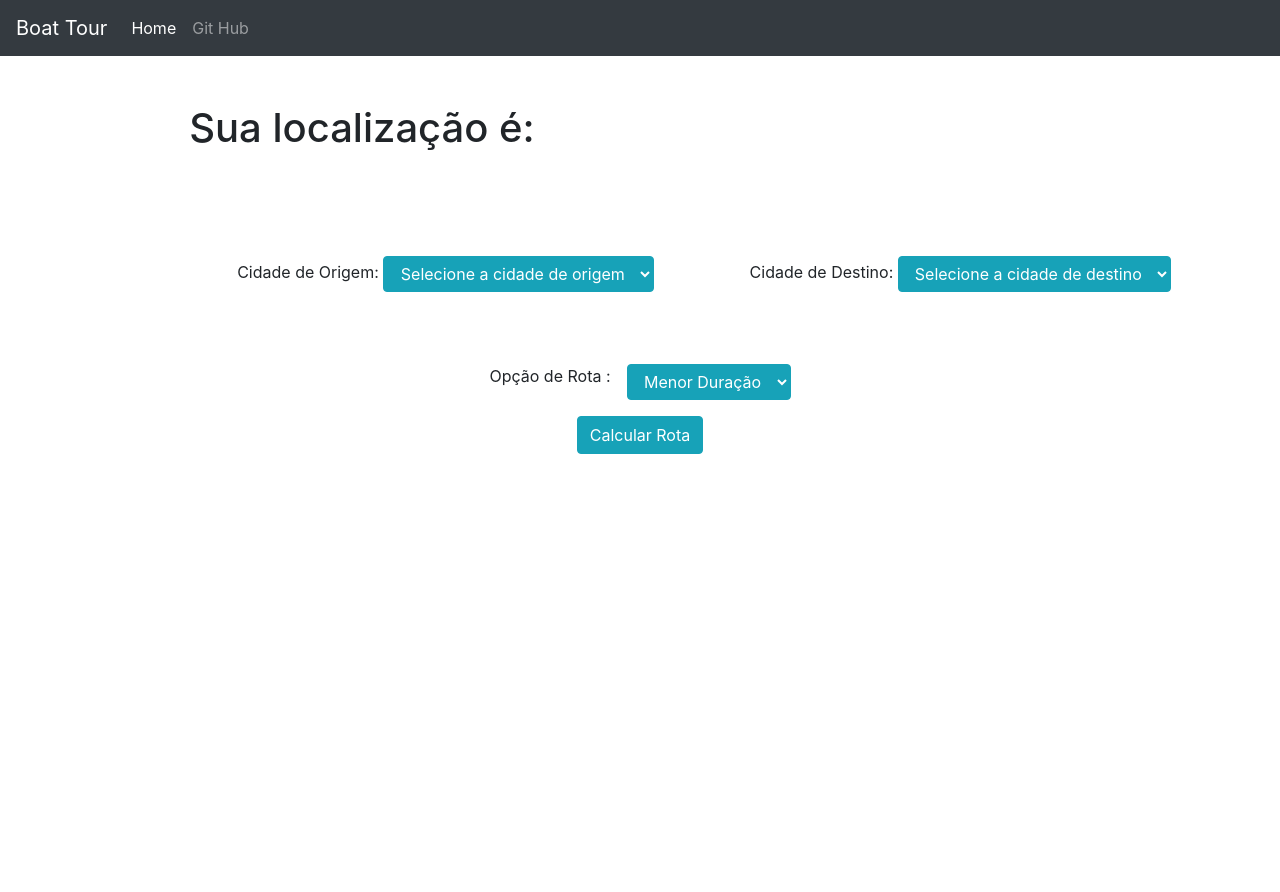
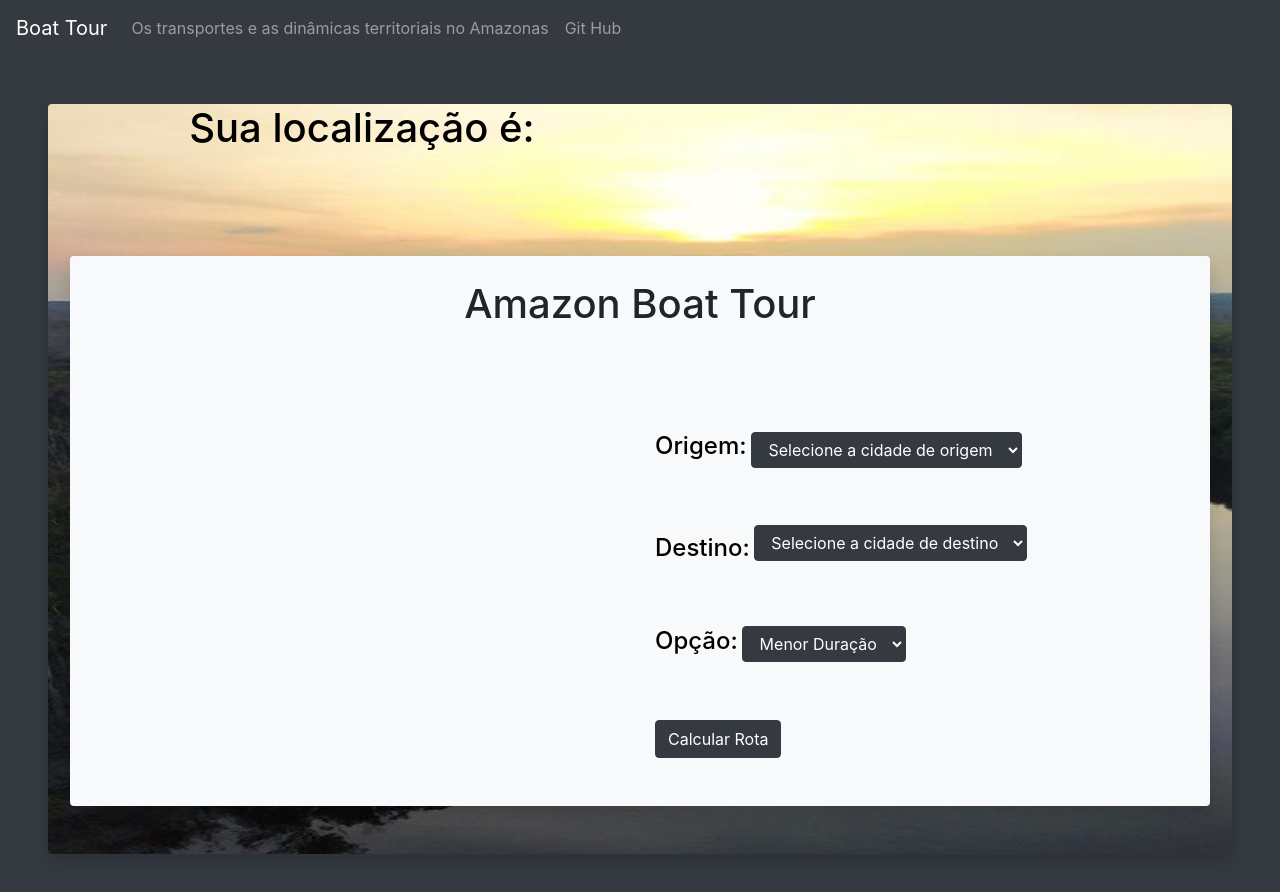
Before and after one commit to charles-serafim/Grafos2_Amazon-Boat-Tour, a plain HTML site: page index.html in a window 1280 px wide. Drawn offline with nearby package versions, Linux system fonts and the light colour scheme.

Commit message:
Alterando estilo

```diff
--- a/index.html
+++ b/index.html
@@ -15,12 +15,12 @@
     <style>
         #map
         {
-            height: 300px;
-            width: 50%;
+            height: 400px;
+            width: 80%;
         }
     </style>
 </head>
-<body>
+<body class="bg-dark"">
 
 <nav class="navbar navbar-expand-lg  navbar navbar-dark bg-dark ">
     <a class="navbar-brand" href="#">Boat Tour</a>
@@ -30,8 +30,8 @@
 
     <div class="collapse navbar-collapse" id="conteudoNavbarSuportado">
         <ul class="navbar-nav mr-auto">
-        <li class="nav-item active">
-            <a class="nav-link" href="#">Home <span class="sr-only">(página atual)</span></a>
+        <li class="nav-item">
+            <a class="nav-link" href="https://journals.openedition.org/confins/25365?lang=pt">Os transportes e as dinâmicas territoriais no Amazonas<span class="sr-only">(página atual)</span></a>
         </li>
         <li class="nav-item">
             <a class="nav-link" href="https://github.com/projeto-de-algoritmos/Grafos2_Boat-Tour">Git Hub</a>
@@ -39,8 +39,8 @@
             </div>
     </div>
 </nav>
-
-    <div class="pb-5 mb-5 mx-5 mt-5">
+<!--Para mudar a imagen altere o nome em style(t.jpg)-->
+    <div class="pb-5 mb-5 mx-5 mt-5 rounded shadow"  style="background-image: url('t.jpg');">
 
 
         <div class="myLoc pb-5 mb-5 mx-5">
@@ -48,53 +48,65 @@
             <div class="col-1">
             </div>
             <div class="col-sm">
-                <h1 >Sua localização é:</h1>
+                <h1 style="color: rgb(0, 0, 0);"">Sua localização é:</h1>
             </div>
             <div class="col-sm">
-                <h2></h2>
-            </div>
-            </div>
-        </div>
-
-        <div class="selectOri pb-5 mx-5">
-            <div class="row">
-            <div class="col-1">
-            </div>
-            <div class="col-sm mx-5 ">
-                <label  for="origin">Cidade de Origem:</label>
-                <select class="btn btn-info" id="origin">
-                    <option  value="" disabled selected>Selecione a cidade de origem</option>
-                </select>
-            </div>
-            <div class="col-sm">
-                <label for="destination">Cidade de Destino:</label>
-                <select  class="btn btn-info" id="destination">
-                    <option value="" disabled selected>Selecione a cidade de destino</option>
-                </select>
+                <h2 style="color: rgb(0, 0, 0)";></h2>
             </div>
             </div>
         </div>
 
 
+        <div class="container rounded bg-light shadow">
         </br>
+            <div class="col text-center"><h1>Amazon Boat Tour</h1></div>
+            <div class="row">
+              <div class="col-md-6 order-md-2 mt-5">
+                <div class="box mt-3">
+                    <div class="box mt-5">
+                        <label style="color: rgb(0, 0, 0)"; for="origin"><h4>Origem: </h4></label>
 
+                <select class="btn btn-dark" id="origin">
+                    <option  value="" disabled selected>Selecione a cidade de origem</option>
+                </select>
+            </div>
+            </div>
+            <div class="box">
+                <div class="box mt-5">
+                    <label style="color: rgb(0, 0, 0)"; for="destination"><h4>Destino: </h4></label>
 
-        <div class="selectCalc d-flex justify-content-center pb-3 ">
-            <label for="routeOption"> Opção de Rota : </label>
-            <select  class="btn btn-info ml-3" id="routeOption">
-                <option value="duration"> Menor Duração </option>
-                <option value="price"> Menor Preço </option>
+            <select  class="btn btn-dark mb-3" id="destination">
+                <option value="" disabled selected>Selecione a cidade de destino</option>
             </select>
+        </div>
+            <div class="box">
+                <div class="box mt-5">
+                    <label style="color: rgb(0, 0, 0)"; for="routeOption"> <h4>Opção: </h4> </label>
+
+                <select  class="btn btn-dark" id="routeOption">
+                    <option value="duration"> Menor Duração </option>
+                    <option value="price"> Menor Preço </option>
+                </select>
+            </div>
+            </div>
+            <div class="box mb-5 mt-5">
+                <button id="calculateRoute" type="button" class="btn btn-dark">Calcular Rota</button>
+            </div>
+            </div>
+              </div>
+              <div class="col-md-6 order-md-1 mt-5">
+                <div id="minhaDiv" class="minimizada rounded ">
+                    <div class="container-fluid pb-3" id="map"></div>
+                    <script src="./script.js"></script>
+                </div>
+              </div>
+            </div>
         </div>
 
 
 
-        <div class="Bot d-flex justify-content-center pb-5 ">
-            <button id="calculateRoute" type="button" class="btn btn-info">Calcular Rota</button>
-        </div>
 
-        <div class="container-fluid pb-3" id="map"></div>
-        <script src="./script.js"></script>
+
 
     </div>
 </body>
--- a/script.js
+++ b/script.js
@@ -138,6 +138,8 @@ const graph = {
 let h2 = document.querySelector('h2');
 var map;
 
+
+
 var polyline;
 
 var originSelect = document.getElementById('origin');
@@ -216,6 +218,7 @@ function success(position)
     console.log(position);
     h2.textContent = `Latitude: ${position.coords.latitude}, Longitude: ${position.coords.longitude}`
 
+
     if(map === undefined)
     {
         map = L.map('map').setView([position.coords.latitude, position.coords.longitude], 5);
@@ -246,6 +249,8 @@ function success(position)
 
     // var bounds = polyline.getBounds();
     // map.fitBounds(bounds, { padding: [3, 3] });
+
+
 }
 
 function error(err)
```
Also changed, not shown: t.jpg (added).
